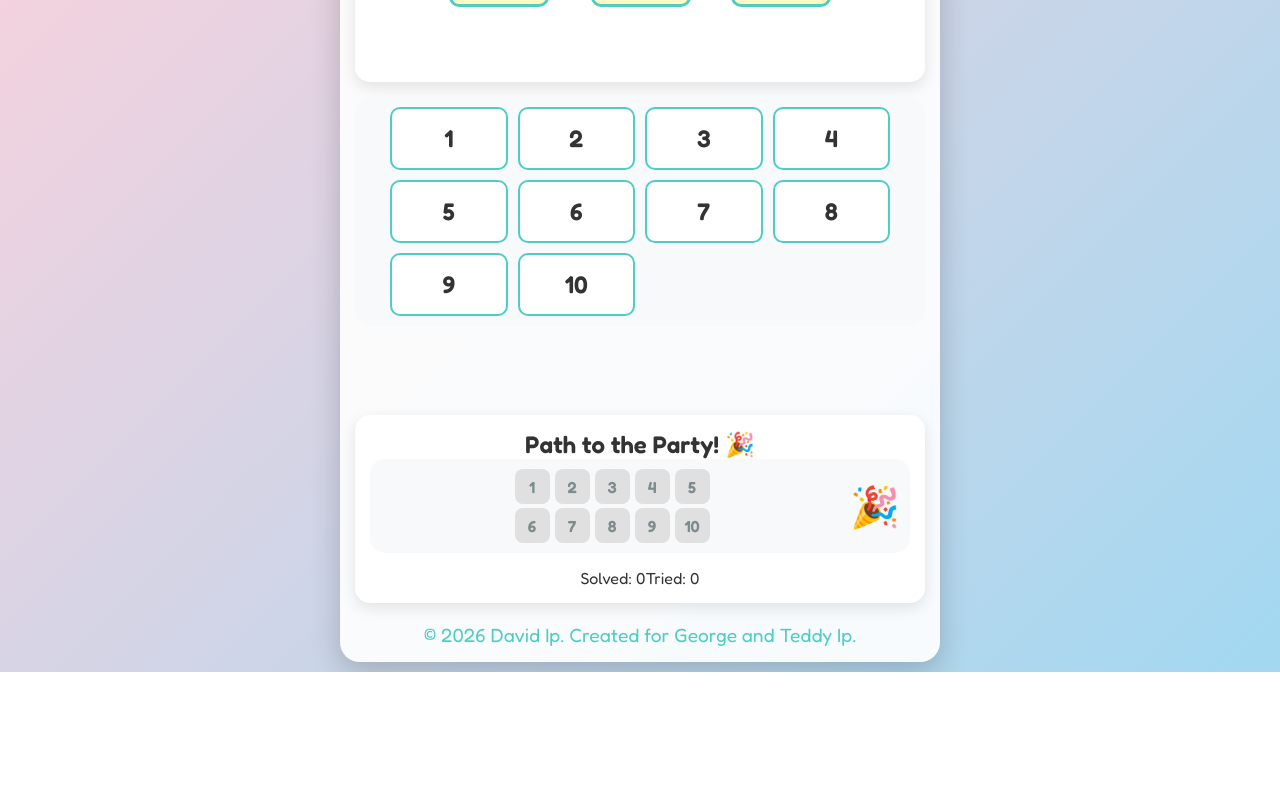
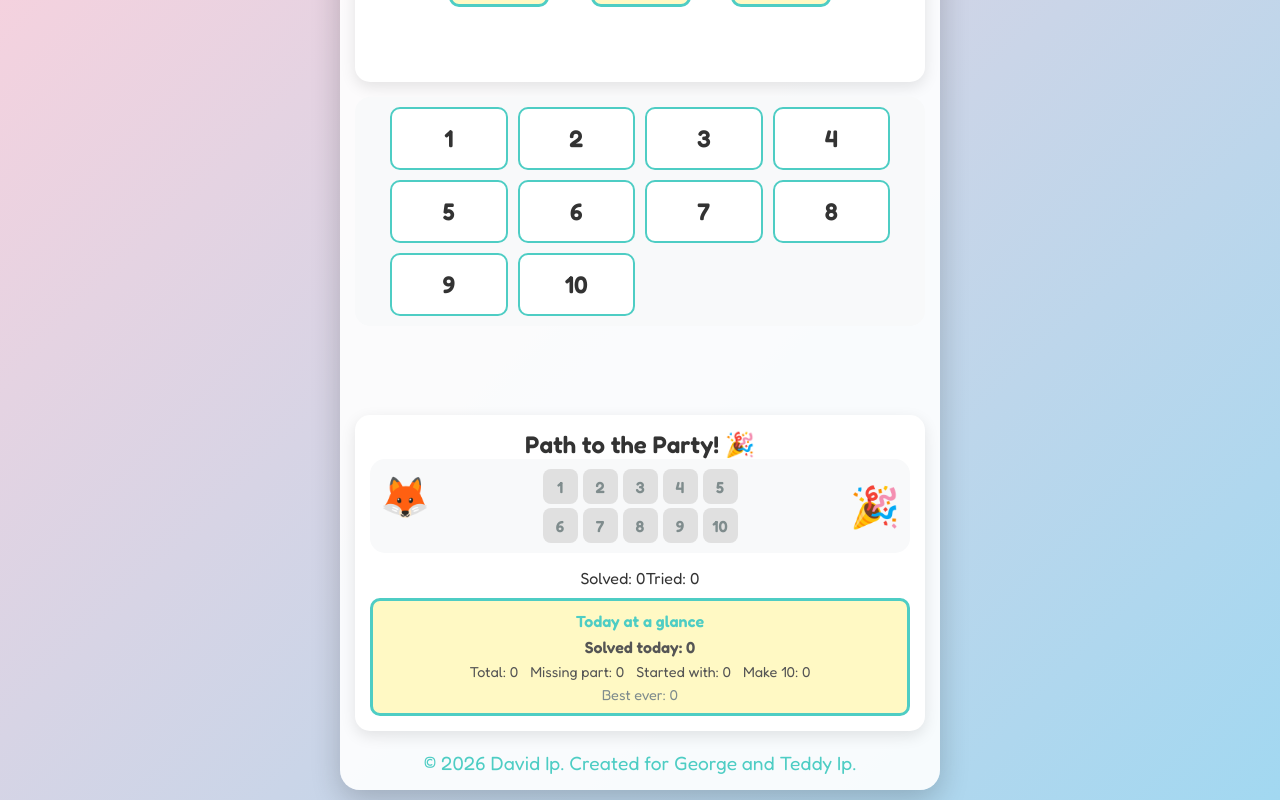
Before and after one commit to davidjwip/simpleKindergartenAdditionWebpage, a Vue app: page / in a window 1280 px wide. Shown: the part 268-1068 px from the top of the page. Before the commit the page ends 940 px from the top, so only its background shows below. Built offline with nearby package versions, Linux system fonts and the light colour scheme.

Commit message:
I6: progress surface
Spec: kids-maths-curriculum-2026/specs/improvement-plan.md (I6)
Gates: npm test, npm run test:coverage:threshold, npm run build — all green.
Reviewed: moonshotai/kimi-k3, verdict APPROVE.

```diff
--- a/src/App.vue
+++ b/src/App.vue
@@ -24,6 +24,9 @@ const {
     roundProgress,
     streak,
     bestStreak,
+    bestStreakToday,
+    dailySolved,
+    dailyModeCounts,
     lastResult,
     isLocked,
     isRevealing,
@@ -119,6 +122,21 @@ function selectMascot(m) {
 
 // Operator glyph shown in the equation (use a proper minus sign)
 const opSymbol = computed(() => (isAnchor.value || operator.value === '+' ? '+' : '−'));
+
+const DAILY_MODE_LABELS = {
+    result: 'Total',
+    part: 'Missing part',
+    start: 'Started with',
+    anchor: 'Make 10'
+};
+
+const dailyModeSummary = computed(() => (
+    Object.entries(DAILY_MODE_LABELS).map(([id, label]) => ({
+        id,
+        label,
+        count: dailyModeCounts.value[id] || 0
+    }))
+));
 
 const trackRows = computed(() => {
     const rows = [];
@@ -430,19 +448,19 @@ function closeCelebration() {
 
         </main>
 
-        <!-- Streak display (below touchpad, above progress-area, with reserved space to prevent shifting) -->
-        <div class="streak-area" :style="{ visibility: streak > 0 ? 'visible' : 'hidden', opacity: streak > 0 ? 1 : 0, minHeight: '40px' }">
+        <!-- Best-today display: never collapses after a mistake. -->
+        <div class="streak-area" :style="{ visibility: bestStreakToday > 0 ? 'visible' : 'hidden', opacity: bestStreakToday > 0 ? 1 : 0, minHeight: '40px' }">
             <span class="streak-fire">🔥</span>
-            <span class="streak-count">{{ streak }} in a row!</span>
-            <span class="streak-best" v-if="bestStreak > 1">
-                Best: {{ bestStreak }}
+            <span class="streak-count">Best today: {{ bestStreakToday }} in a row!</span>
+            <span class="streak-best" v-if="bestStreak > bestStreakToday">
+                Best ever: {{ bestStreak }}
             </span>
         </div>
 
         <div class="progress-area">
             <h2>Path to the Party! 🎉</h2>
             <div class="goal-track">
-                <div class="mascot" v-if="streak > 0">
+                <div class="mascot">
                     {{ mascot }}
                 </div>
                 <div class="goal-steps-wrapper">
@@ -460,6 +478,21 @@ function closeCelebration() {
                 <span class="solved-count">Solved: {{ problemsSolved }}</span>
                 <span class="tried-count">Tried: {{ totalProblems }}</span>
             </p>
+            <div class="daily-summary">
+                <p class="daily-summary-title">Today at a glance</p>
+                <p class="daily-solved">Solved today: {{ dailySolved }}</p>
+                <div class="daily-modes">
+                    <span
+                        v-for="entry in dailyModeSummary"
+                        :key="entry.id"
+                        class="daily-mode mode-count"
+                        :class="`mode-count-${entry.id}`"
+                    >
+                        {{ entry.label }}: {{ entry.count }}
+                    </span>
+                </div>
+                <p class="best-ever">Best ever: {{ bestStreak }}</p>
+            </div>
             <p v-if="isAnchor" class="anchor-summary">
                 first-try here means the frame was read, not that the bond is recalled — recall shows up as fast answers.
             </p>
--- a/src/style.css
+++ b/src/style.css
@@ -945,6 +945,41 @@ footer {
     margin-left: 10px;
 }
 
+/* Adult-facing daily summary */
+.daily-summary {
+    margin-top: 10px;
+    padding: 10px;
+    background-color: #fff9c4;
+    border: 3px solid #4ecdc4;
+    border-radius: 10px;
+    color: #555;
+}
+
+.daily-summary-title {
+    font-weight: bold;
+    color: #4ecdc4;
+    margin-bottom: 6px;
+}
+
+.daily-solved {
+    font-weight: bold;
+}
+
+.daily-modes {
+    display: flex;
+    flex-wrap: wrap;
+    justify-content: center;
+    gap: 6px 12px;
+    margin-top: 6px;
+    font-size: 0.9rem;
+}
+
+.best-ever {
+    margin-top: 6px;
+    color: #7f8c8d;
+    font-size: 0.9rem;
+}
+
 @keyframes bounce {
     from { transform: translateY(0); }
     to { transform: translateY(-10px); }
--- a/src/useMathGame.js
+++ b/src/useMathGame.js
@@ -8,6 +8,7 @@
 import { ref, computed, onScopeDispose, getCurrentScope } from 'vue';
 import { generateProblem, evaluateAnswer, STEPS } from './mathEngine';
 import { buildPass, makeRng, roundLengthForTotal } from './anchorEngine';
+import { useProgressStats } from './useProgressStats';
 
 const AUTO_ADVANCE_DELAY = 2000;
 const RETRY_HOLD_DELAY = 1500;
@@ -55,9 +56,16 @@ export function useMathGame() {
     const feedback = ref('');
     const feedbackColor = ref('#ff6b6b');
 
-    // Streak state
+    // Streak state. The live streak still resets after a mistake, but the
+    // visible surface shows best-today, which never collapses.
     const streak = ref(0);
-    const bestStreak = ref(0);
+    const {
+        bestEver: bestStreak,
+        bestToday: bestStreakToday,
+        solvedToday: dailySolved,
+        modeCounts: dailyModeCounts,
+        recordSolved
+    } = useProgressStats();
     const lastResult = ref(''); // 'correct' | 'incorrect' (for audio feedback)
 
     // Wrong-answer state and the per-item outcome log
@@ -399,11 +407,9 @@ export function useMathGame() {
             if (!wasRetry) totalProblems.value++;
             completeAnchorItem();
 
-            // Update streak
+            // Update streak and the persisted daily progress.
             streak.value++;
-            if (streak.value > bestStreak.value) {
-                bestStreak.value = streak.value;
-            }
+            recordSolved(streak.value, mode.value);
             lastResult.value = 'correct';
             logItem('correct', !wasRetry);
 
@@ -520,6 +526,9 @@ export function useMathGame() {
         roundProgress,
         streak,
         bestStreak,
+        bestStreakToday,
+        dailySolved,
+        dailyModeCounts,
         lastResult,
         isLocked,
         isRevealing,
--- /dev/null
+++ b/src/useProgressStats.js
@@ -0,0 +1,112 @@
+/**
+ * useProgressStats.js — daily progress that survives a reload.
+ *
+ * A new day resets the today-only counters (best streak today, solved today,
+ * per-mode solves) while the all-time best streak is kept. The counters are
+ * stored under one version-free key so the adult's summary can show what
+ * happened today without changing the child's visible streak.
+ */
+import { ref } from 'vue';
+
+export const PROGRESS_STORAGE_KEY = 'mathGame.progress';
+const MODE_IDS = ['result', 'part', 'start', 'anchor'];
+
+export function todayKey(date = new Date()) {
+    const year = date.getFullYear();
+    const month = String(date.getMonth() + 1).padStart(2, '0');
+    const day = String(date.getDate()).padStart(2, '0');
+    return `${year}-${month}-${day}`;
+}
+
+function emptyModeCounts() {
+    return { result: 0, part: 0, start: 0, anchor: 0 };
+}
+
+function nonNegativeInt(value) {
+    const numeric = Number(value);
+    return Number.isFinite(numeric) && numeric > 0 ? Math.floor(numeric) : 0;
+}
+
+function normalizeModeCounts(raw) {
+    const counts = emptyModeCounts();
+    if (!raw || typeof raw !== 'object') return counts;
+    MODE_IDS.forEach((id) => {
+        counts[id] = nonNegativeInt(raw[id]);
+    });
+    return counts;
+}
+
+function readStoredProgress() {
+    const saved = localStorage.getItem(PROGRESS_STORAGE_KEY);
+    if (!saved) return null;
+    try {
+        return JSON.parse(saved);
+    } catch (e) {
+        return null;
+    }
+}
+
+export function useProgressStats() {
+    const bestEver = ref(0);
+    const bestToday = ref(0);
+    const solvedToday = ref(0);
+    const modeCounts = ref(emptyModeCounts());
+    let dayKey = todayKey();
+
+    const persist = () => {
+        localStorage.setItem(PROGRESS_STORAGE_KEY, JSON.stringify({
+            date: dayKey,
+            bestEver: bestEver.value,
+            bestToday: bestToday.value,
+            solvedToday: solvedToday.value,
+            modeCounts: modeCounts.value
+        }));
+    };
+
+    const resetDay = (nextKey) => {
+        dayKey = nextKey;
+        bestToday.value = 0;
+        solvedToday.value = 0;
+        modeCounts.value = emptyModeCounts();
+    };
+
+    const ensureToday = () => {
+        const nextKey = todayKey();
+        if (nextKey === dayKey) return;
+        resetDay(nextKey);
+        persist();
+    };
+
+    const stored = readStoredProgress();
+    if (stored) {
+        bestEver.value = nonNegativeInt(stored.bestEver);
+        if (stored.date === dayKey) {
+            bestToday.value = nonNegativeInt(stored.bestToday);
+            solvedToday.value = nonNegativeInt(stored.solvedToday);
+            modeCounts.value = normalizeModeCounts(stored.modeCounts);
+        }
+    }
+
+    const recordSolved = (streakValue, modeValue) => {
+        ensureToday();
+        solvedToday.value++;
+        const id = MODE_IDS.includes(modeValue) ? modeValue : 'result';
+        modeCounts.value = {
+            ...modeCounts.value,
+            [id]: modeCounts.value[id] + 1
+        };
+        const streakNumeric = nonNegativeInt(streakValue);
+        if (streakNumeric > bestToday.value) bestToday.value = streakNumeric;
+        if (streakNumeric > bestEver.value) bestEver.value = streakNumeric;
+        persist();
+    };
+
+    return {
+        bestEver,
+        bestToday,
+        solvedToday,
+        modeCounts,
+        recordSolved,
+        ensureToday
+    };
+}
```
Also changed, not shown: 1 other file (tests, documents, lock files or other folders).
